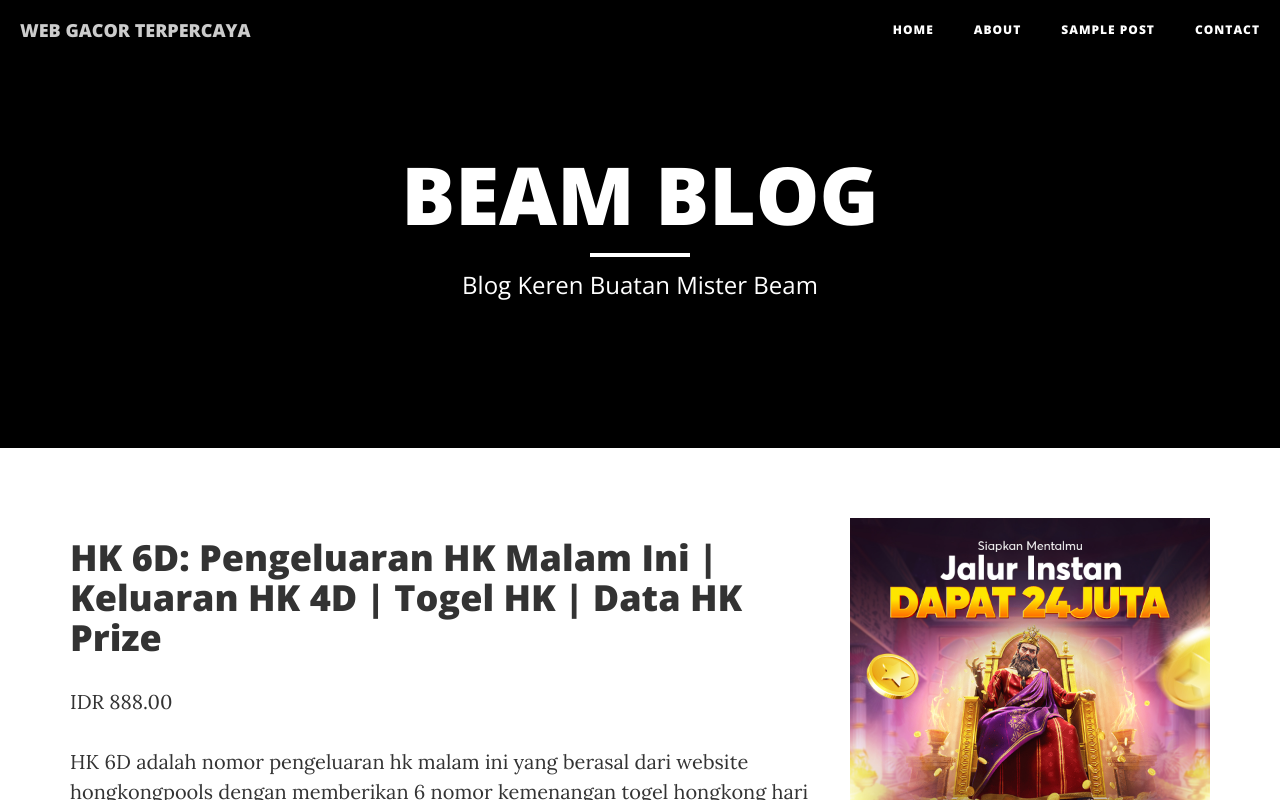
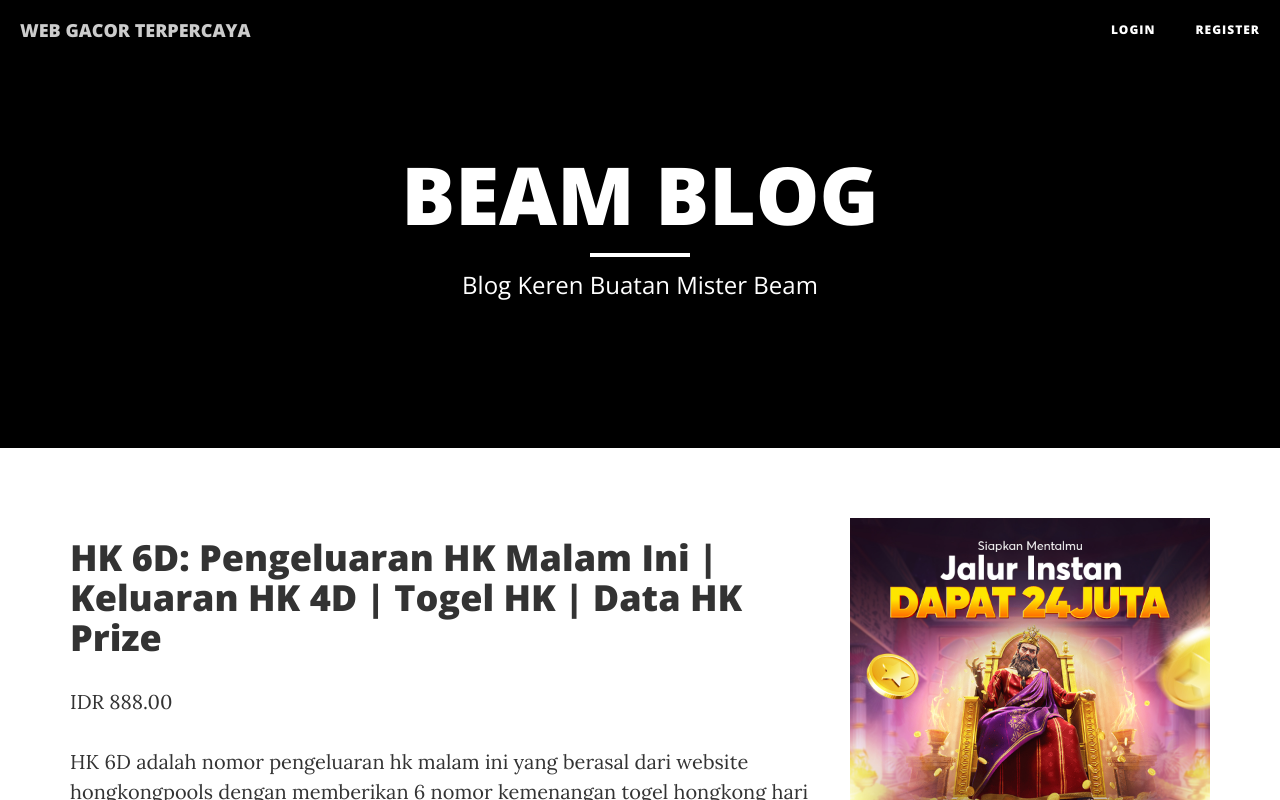
Before and after one commit to Mister-Beam/blog, a website: page index.html in a window 1280 px wide. Shown: the top 800 px of the page. Drawn offline with nearby package versions, Linux system fonts and the light colour scheme.

Commit message:
Update index.html

```diff
--- a/index.html
+++ b/index.html
@@ -35,10 +35,8 @@
             </div>
             <div class="collapse navbar-collapse" id="bs-example-navbar-collapse-1">
                 <ul class="nav navbar-nav navbar-right">
-                    <li><a href="index.html">Home</a></li>
-                    <li><a href="about.html">About</a></li>
-                    <li><a href="post.html">Sample Post</a></li>
-                    <li><a href="contact.html">Contact</a></li>
+                    <li><a href="index.html">Login</a></li>
+                    <li><a href="about.html">Register</a></li>
                 </ul>
             </div>
         </div>
```
